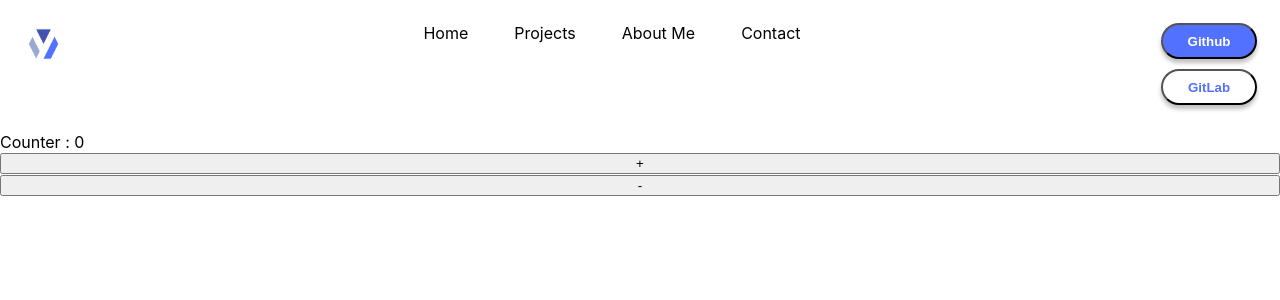
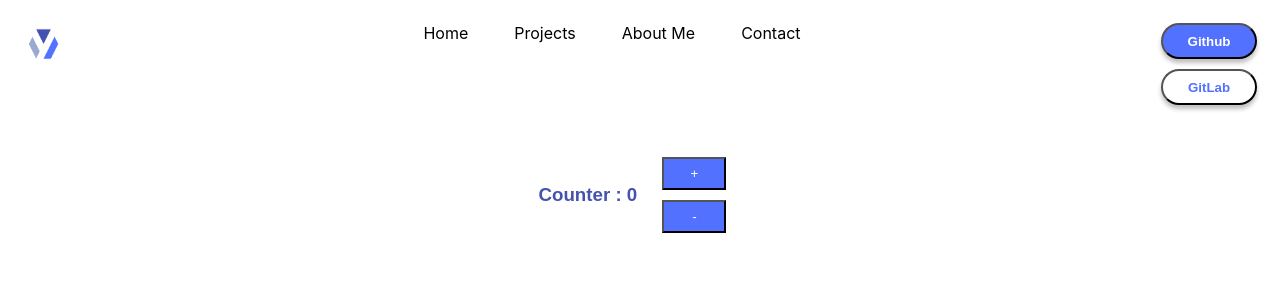
Before and after one commit to yubinjodev/practical-react, a React (Create React App) app: page /projects/counter in a window 1280 px wide. Shown: the top 300 px of the page. Built offline with nearby package versions, Linux system fonts and the light colour scheme.

Commit message:
WIP : counter ui improvemnet

```diff
--- /dev/null
+++ b/src/components/Counter/Counter.css
@@ -0,0 +1,21 @@
+.counter-container {
+  width: var(--container-width-large);
+  justify-content: center;
+  align-items: center;
+  display: flex;
+  flex-direction: row;
+  margin: 0 auto;
+}
+
+.button-container {
+  margin: 20px;
+}
+
+.button-counter {
+  height: var(--small-button-height);
+  width: 100%;
+  background-color: var(--secondary-color);
+  color: white;
+  border-radius: var(--small-button-border-radius);
+  margin: 5px;
+}
--- a/src/components/Counter/Counter.js
+++ b/src/components/Counter/Counter.js
@@ -1,4 +1,5 @@
 import React from "react";
+import "./Counter.css";
 
 export default class Counter extends React.Component {
   componentDidMount() {
@@ -22,10 +23,17 @@ export default class Counter extends React.Component {
 
   render() {
     return (
-      <div>
-        <div>Counter : {this.state.count}</div>
-        <button onClick={this.add}>+</button>
-        <button onClick={this.minus}>-</button>
+      <div className="counter-container">
+        <h3>Counter : {this.state.count}</h3>
+
+        <div className="button-container">
+          <button className="button-counter" onClick={this.add}>
+            +
+          </button>
+          <button className="button-counter" onClick={this.minus}>
+            -
+          </button>
+        </div>
       </div>
     );
   }
```
